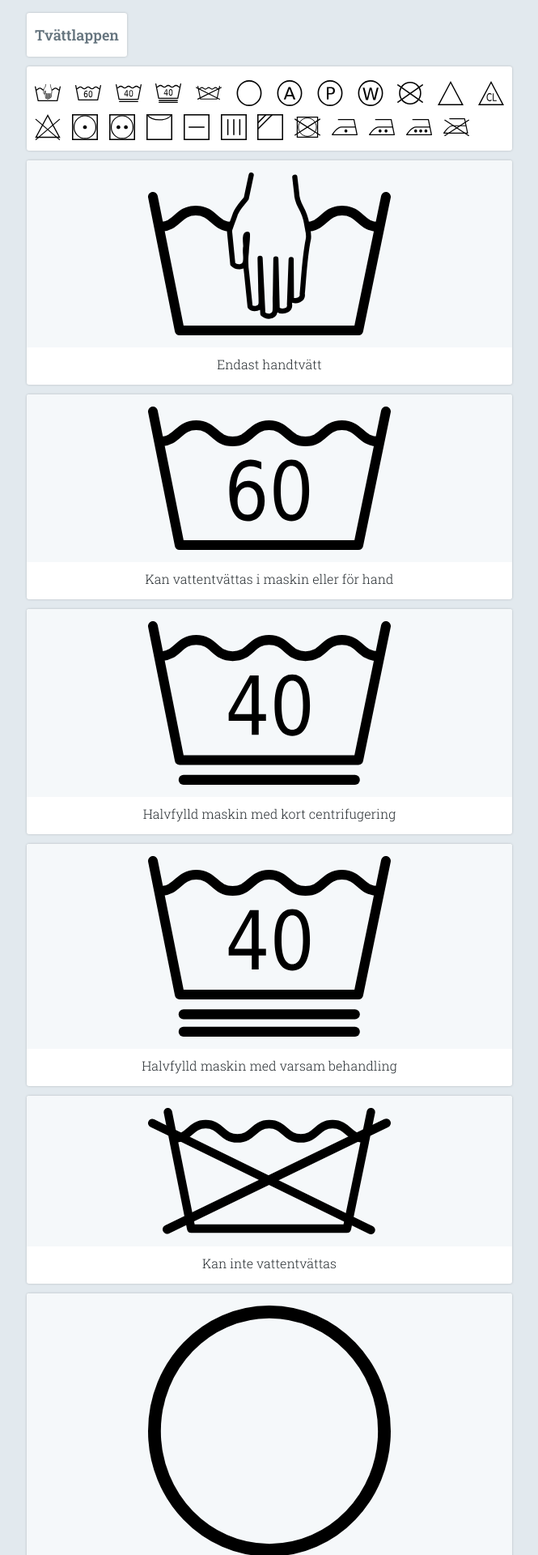
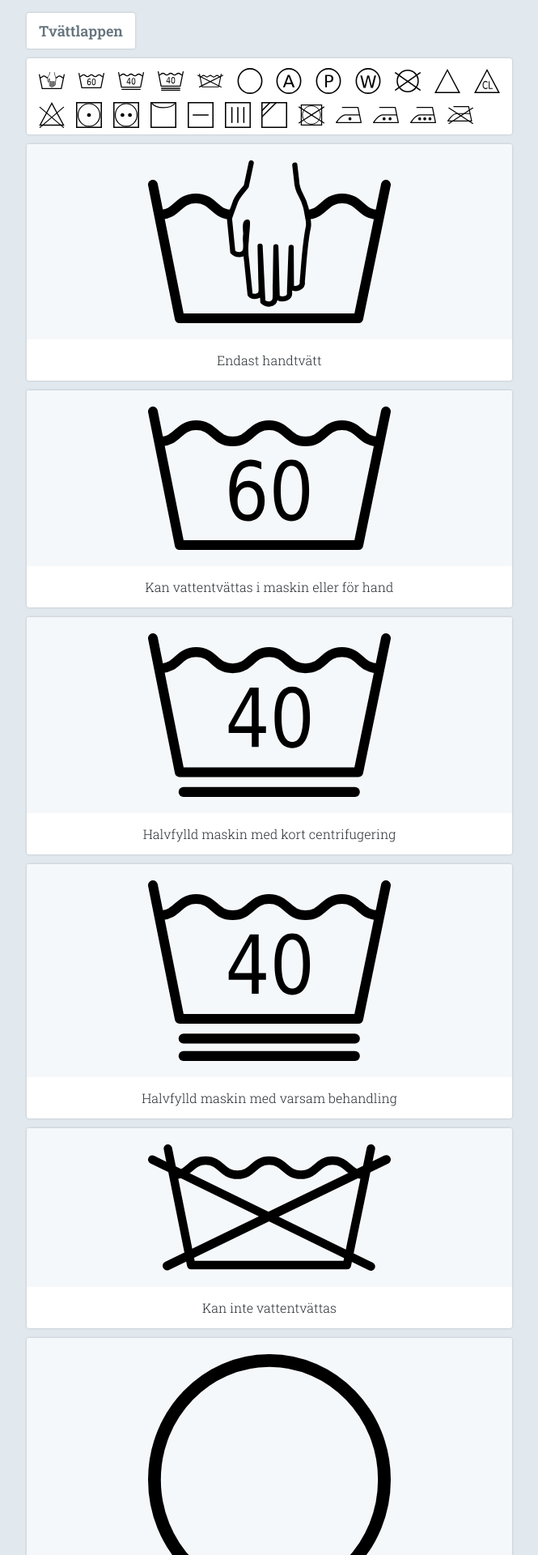
Before and after one commit to zykadelic/Tvattlappen, a Jekyll site: the page built from index.html, in a window 1280 px wide. Shown: the top 1920 px of the page at 81% size, without its empty margins (307-972 px from the left). Built offline with Jekyll 4.4.1, drawn with Linux system fonts in a browser that asks for light colours; nearby versions of some CDN libraries.

Commit message:
adjust paddings

```diff
--- a/_sass/_application.scss
+++ b/_sass/_application.scss
@@ -1,7 +1,7 @@
-$careTagInner-xPadding: 15px;
-$careTagInner-yPadding: 10px;
-$careTagInner-xPadding--grid: 10px;
-$careTagInner-yPadding--grid: 5px;
+$careTagInner-xPadding: 10px;
+$careTagInner-yPadding: 15px;
+$careTagInner-xPadding--grid: 5px;
+$careTagInner-yPadding--grid: 10px;
 
 .column {
 	max-width: 600px;
@@ -81,11 +81,12 @@ $careTagInner-yPadding--grid: 5px;
 	width: 100%;
 	max-width: 300px;
 	height: auto;
+	padding: 10px 0;
 	margin: 0 auto;
 }
 
 .careTag-description {
-	padding-top: 10px;
+	padding: 5px 0;
 	text-align: center;
 }
 
--- a/index.html
+++ b/index.html
@@ -26,8 +26,10 @@
 						<div class="careTag-inner careTag-inner--shaded">
 							<img src="{{ careTag.image_path }}" alt="{{ careTag.alt_text }}" class="careTag-symbol">
 						</div>
-						<div class="careTag-description careTag-inner markdownify">
-							{{ careTag.description | markdownify }}
+						<div class="careTag-inner">
+							<div class="careTag-description markdownify">
+								{{ careTag.description | markdownify }}
+							</div>
 						</div>
 					</li>
 				{% endfor %}
```
